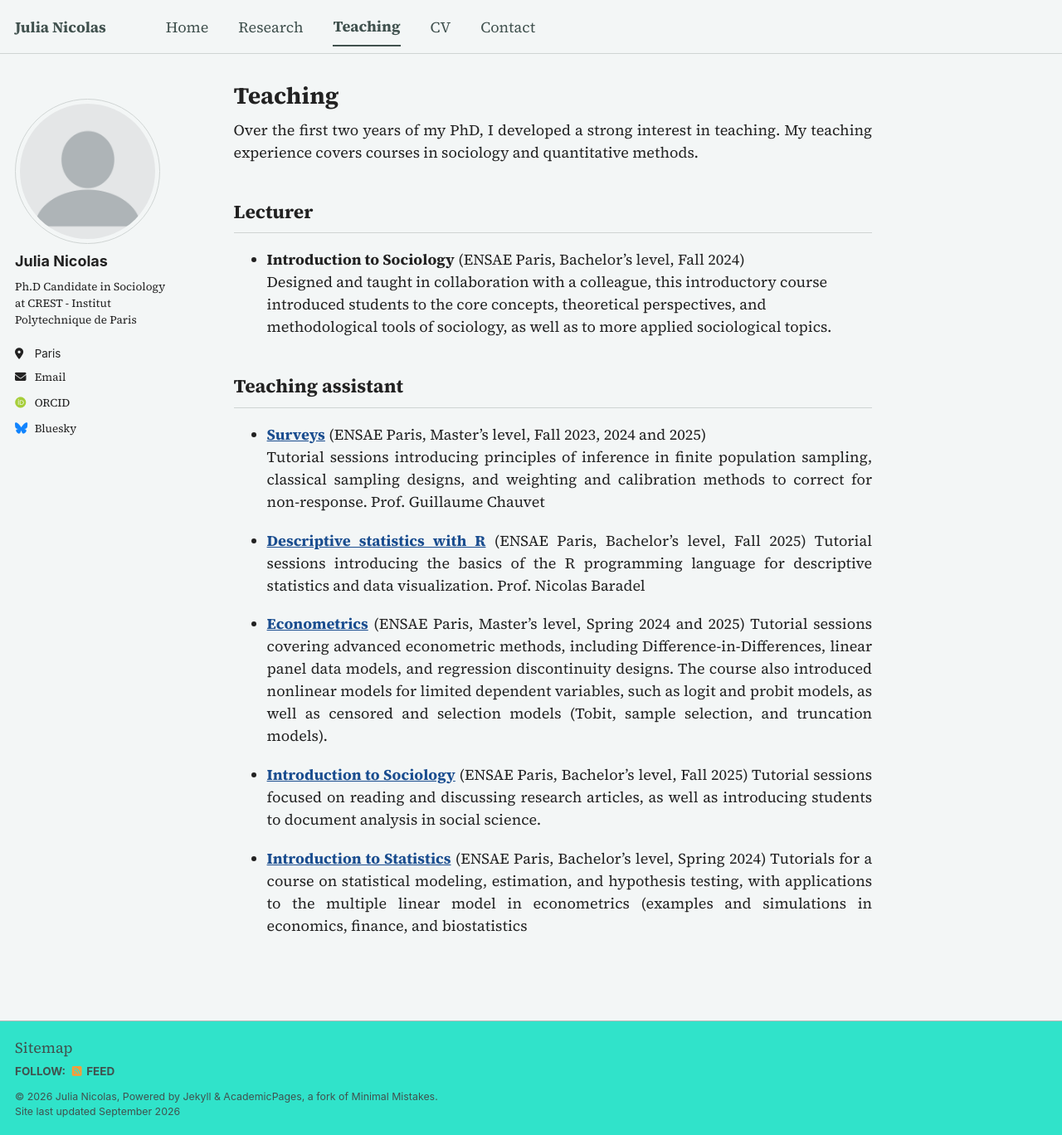
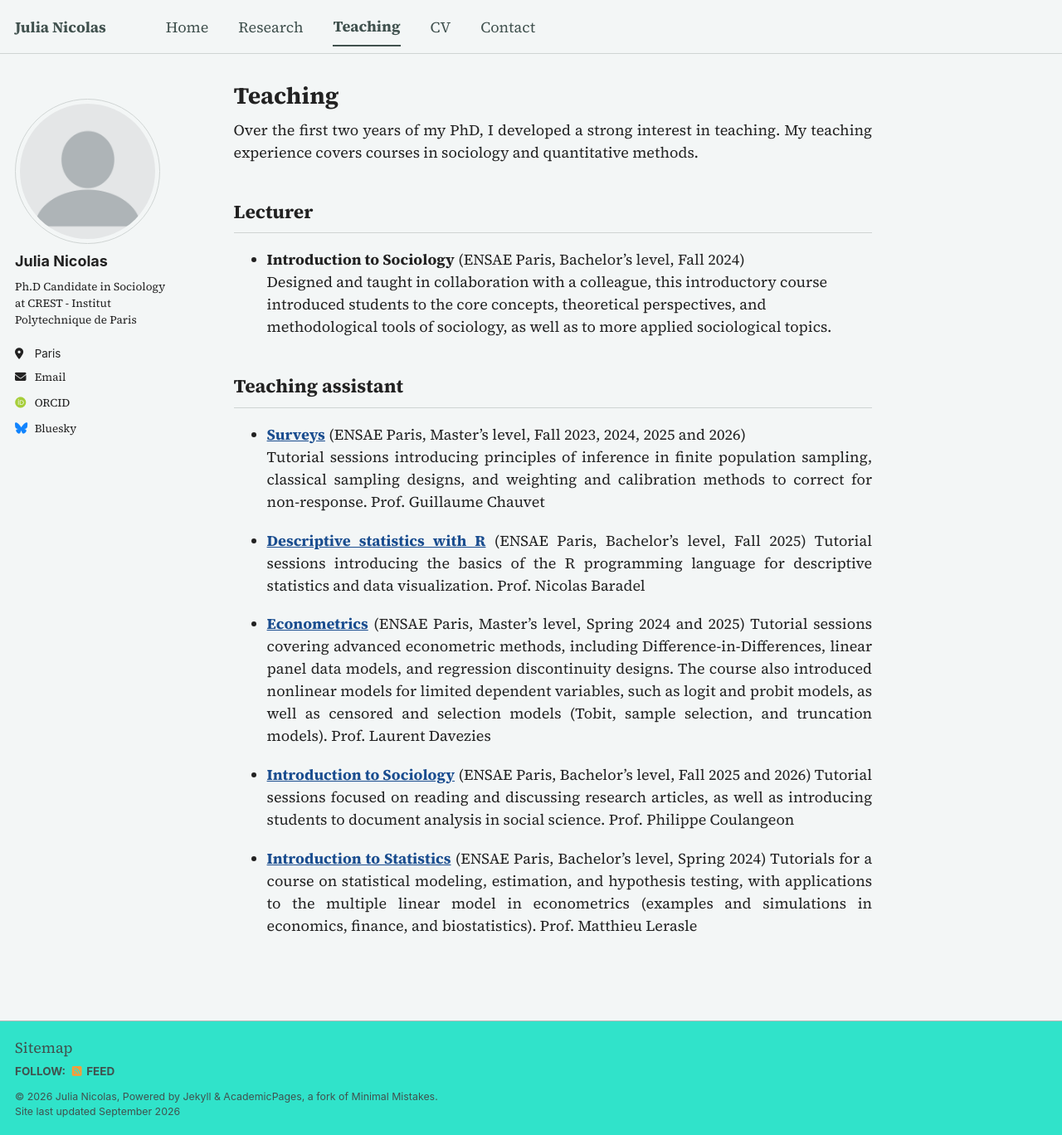
Before and after one commit to Julia-Nicolas/julia-nicolas.github.io, a Jekyll site: the page built from _pages/teaching.md, in a window 1280 px wide and 1368 px high. Shown: the whole window at 83% size. Built offline with Jekyll 4.4.1, drawn with Linux system fonts in a browser that asks for light colours; some web fonts are replaced; a script bundle is joined from its source files by our own code; library files that are not in the unit come from our copies.

Commit message:
Update teaching.md

```diff
--- a/_pages/teaching.md
+++ b/_pages/teaching.md
@@ -17,7 +17,7 @@ Over the first two years of my PhD, I developed a strong interest in teaching. M
 ## Teaching assistant
 
 
-- **[Surveys](https://www.ensae.fr/courses/1008-sondages)** (ENSAE Paris, Master’s level, Fall 2023, 2024 and 2025)
+- **[Surveys](https://www.ensae.fr/courses/1008-sondages)** (ENSAE Paris, Master’s level, Fall 2023, 2024, 2025 and 2026)
   Tutorial sessions introducing principles of inference in finite population sampling, classical sampling designs, and weighting
   and calibration methods to correct for non-response.
   Prof. Guillaume Chauvet
@@ -29,11 +29,11 @@ Over the first two years of my PhD, I developed a strong interest in teaching. M
 - **[Econometrics](https://www.ensae.fr/courses/6104)** (ENSAE Paris, Master's level, Spring 2024 and 2025)
   Tutorial sessions covering advanced econometric methods, including Difference-in-Differences, linear panel data models, and
   regression discontinuity designs. The course also introduced nonlinear models for limited dependent variables, such as logit and probit
-  models, as well as censored and selection models (Tobit, sample selection, and truncation models).
+  models, as well as censored and selection models (Tobit, sample selection, and truncation models). Prof. Laurent Davezies
 
-- **[Introduction to Sociology](https://www.ensae.fr/courses/690)** (ENSAE Paris, Bachelor's level, Fall 2025)
+- **[Introduction to Sociology](https://www.ensae.fr/courses/690)** (ENSAE Paris, Bachelor's level, Fall 2025 and 2026)
   Tutorial sessions focused on reading and discussing research articles, as well as introducing students to document analysis in social
-  science.
+  science. Prof. Philippe Coulangeon
 
 - **[Introduction to Statistics](https://www.ensae.fr/en/courses/475)** (ENSAE Paris, Bachelor's level, Spring 2024)
-  Tutorials for a course on statistical modeling, estimation, and hypothesis testing, with applications to the multiple linear model in econometrics (examples and simulations in economics, finance, and biostatistics
+  Tutorials for a course on statistical modeling, estimation, and hypothesis testing, with applications to the multiple linear model in econometrics (examples and simulations in economics, finance, and biostatistics). Prof. Matthieu Lerasle
```
